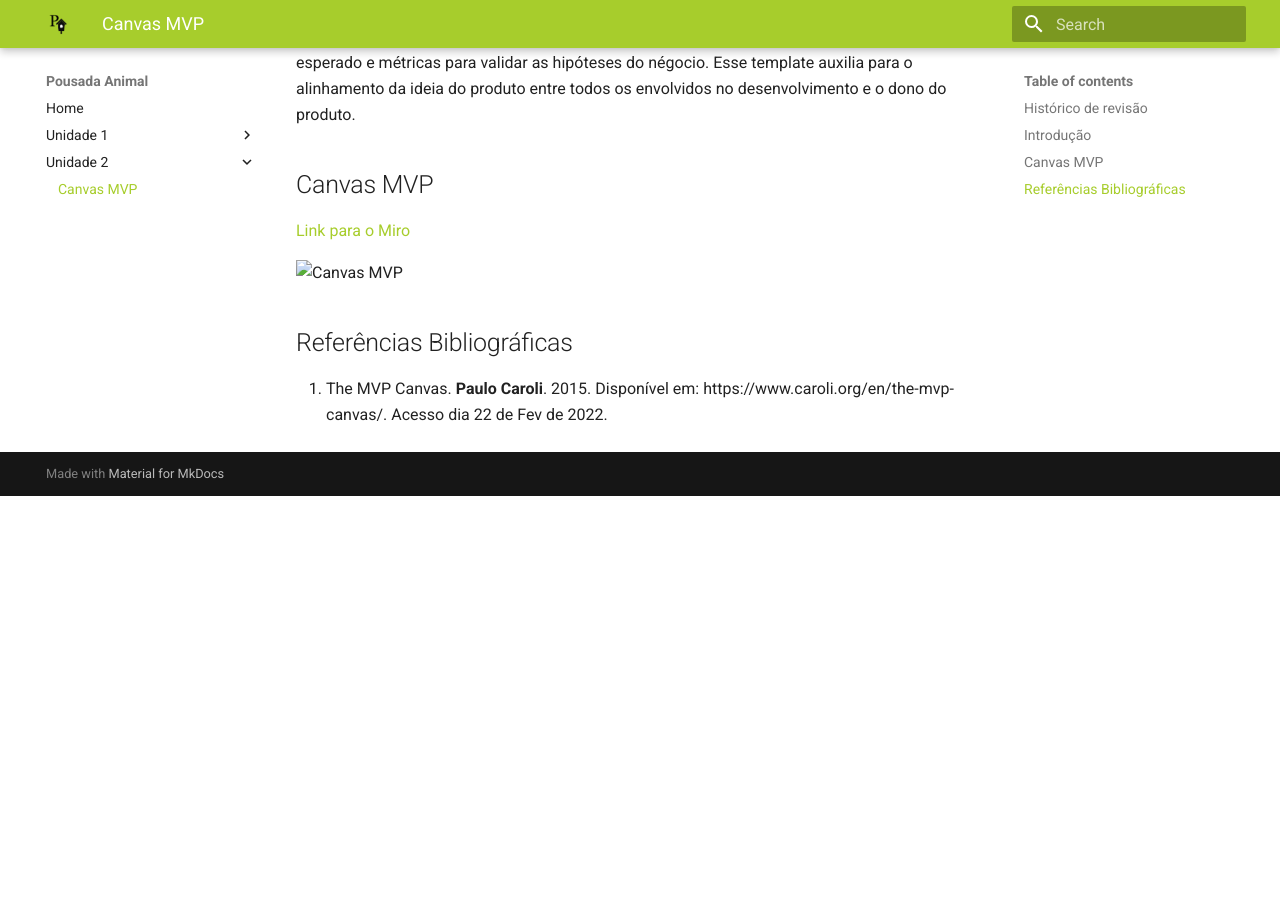
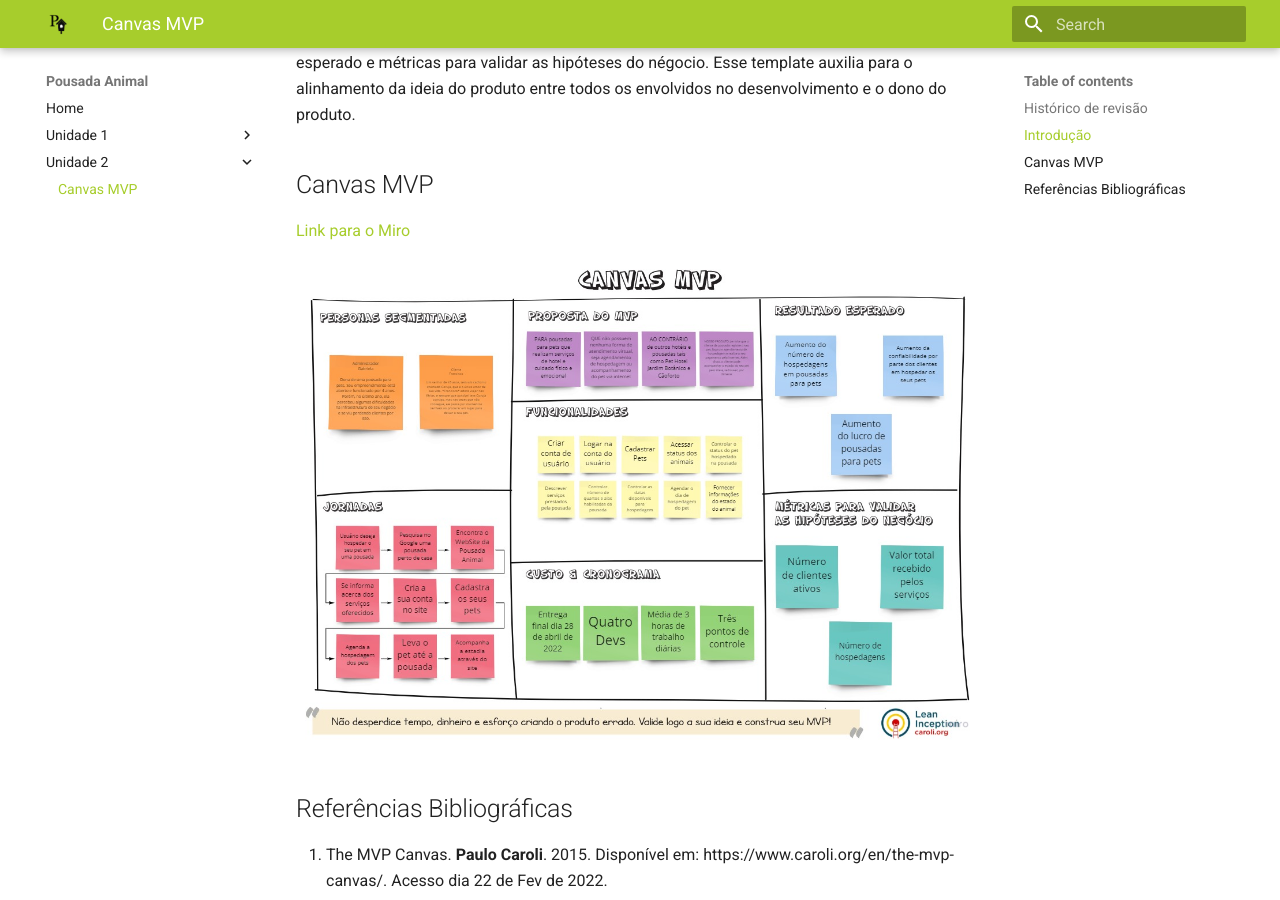
Before and after one commit to luisgaboardi/2021.2-PousadaAnimal, an MkDocs documentation site: the page built from docs/unit-2/canvas-mvp.md, in a window 1280 px wide and 900 px high, scrolled down 501 px. Built offline with MkDocs 1.6.1 and Material for MkDocs 9.7.7, drawn with Linux system fonts in a browser that asks for light colours; before the commit the page ends 997 px from its top, so only the background shows below that.

Commit message:
Fix image path in mvp document

```diff
--- a/docs/unit-2/canvas-mvp.md
+++ b/docs/unit-2/canvas-mvp.md
@@ -15,7 +15,7 @@ O Canvas MVP é um template de _startup lean_ para a validação de ideias de pr
 
 [Link para o Miro](https://miro.com/app/board/uXjVOU3NO04=/?invite_link_id=342459343443)
 
-![Canvas MVP](images/canvas-mvp.jpg)
+![Canvas MVP](../images/canvas-mvp.jpg)
 
 ## Referências Bibliográficas
 1. The MVP Canvas. **Paulo Caroli**. 2015. Disponível em: https://www.caroli.org/en/the-mvp-canvas/. Acesso dia 22 de Fev de 2022.
```
